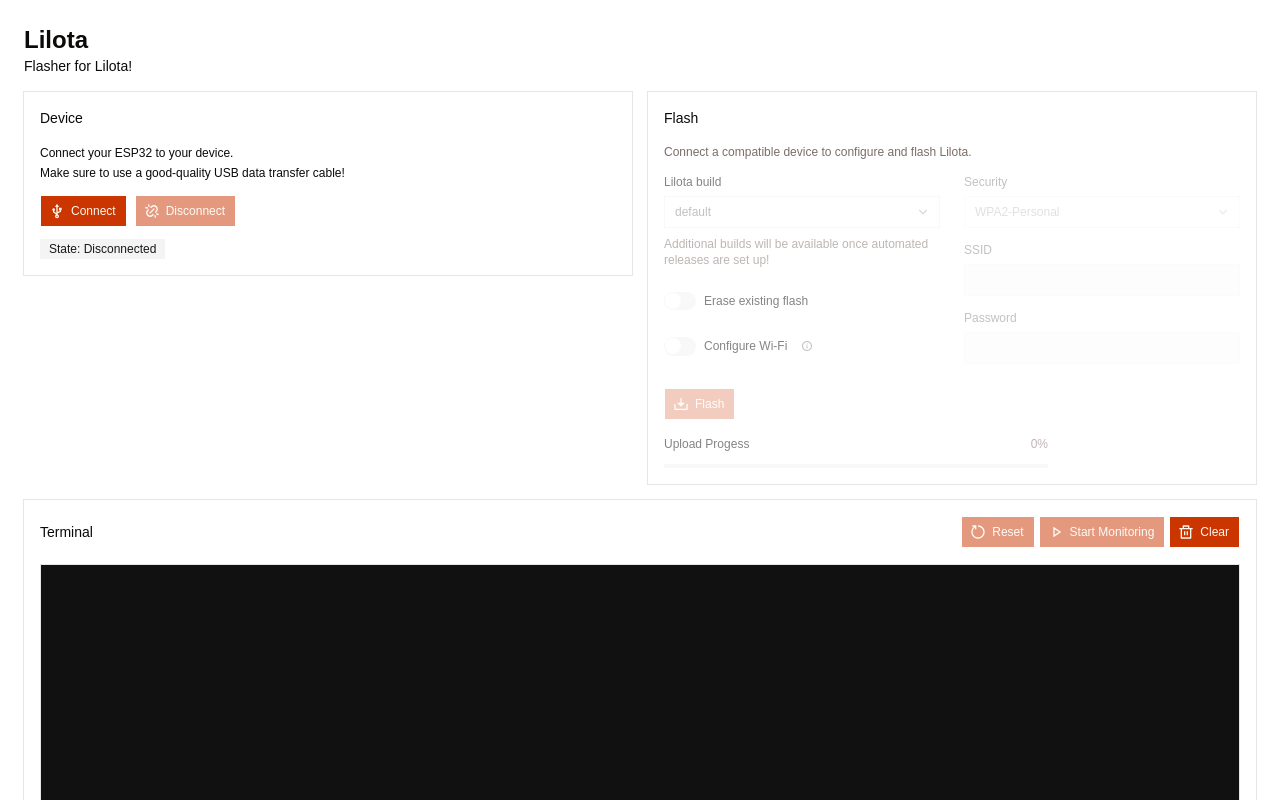
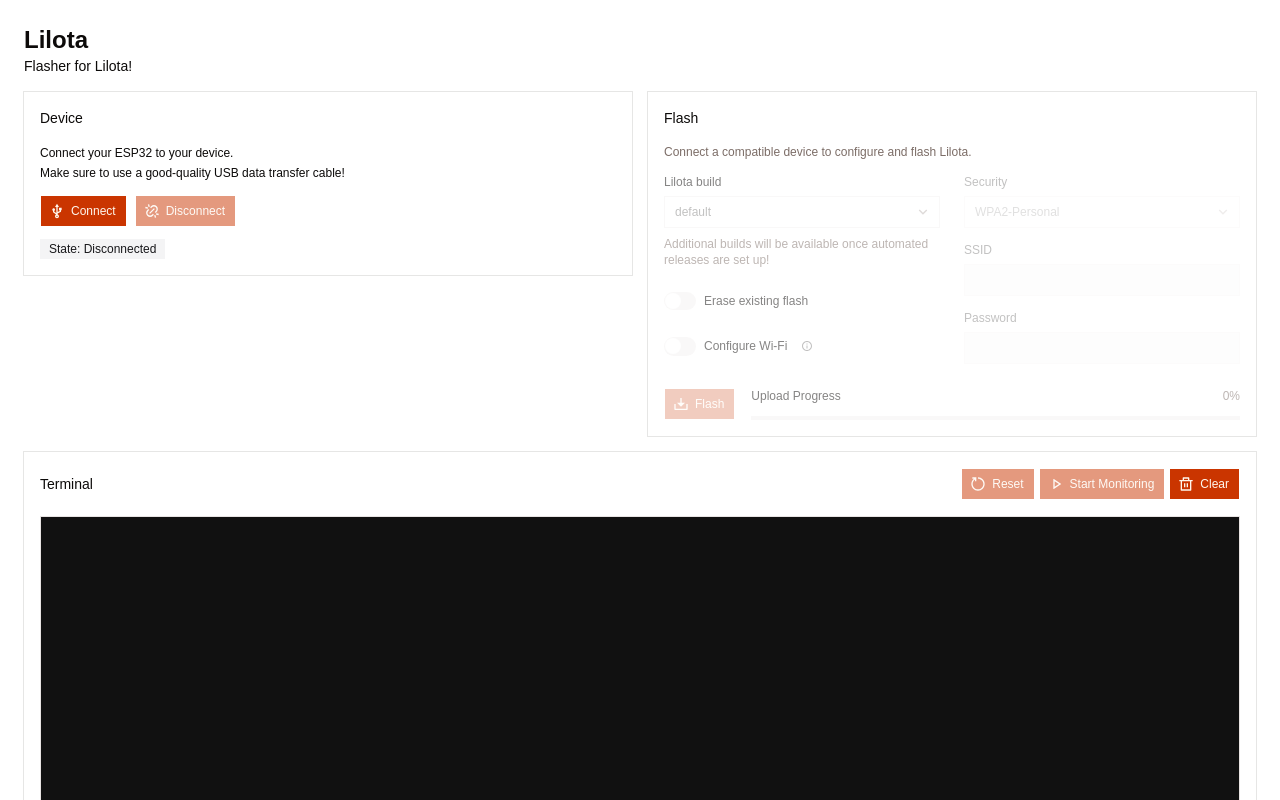
Before and after one commit to nebulanw/lilota-flasher, a React (Vite) app: page / in a window 1280 px wide. Shown: the top 800 px of the page. Built offline with nearby package versions, Linux system fonts and the light colour scheme.

Commit message:
style: move progess bar to flash button side

```diff
--- a/src/features/flash/FlashCard.tsx
+++ b/src/features/flash/FlashCard.tsx
@@ -159,14 +159,14 @@
               </p>
             )}
 
-            <div className="grid gap-4">
+            <div className="flex items-end gap-4">
               <Button type="submit" disabled={!canFlash} className="w-fit">
                 <RiDownload2Line data-icon="inline-start" />
                 {isSubmitting ? "Flashing..." : "Flash"}
               </Button>
 
-              <Progress value={flashProgress} className="w-full max-w-sm">
-                <ProgressLabel>Upload Progess</ProgressLabel>
+              <Progress value={flashProgress} className="min-w-0 flex-1">
+                <ProgressLabel>Upload Progress</ProgressLabel>
                 <ProgressValue />
               </Progress>
             </div>
```
